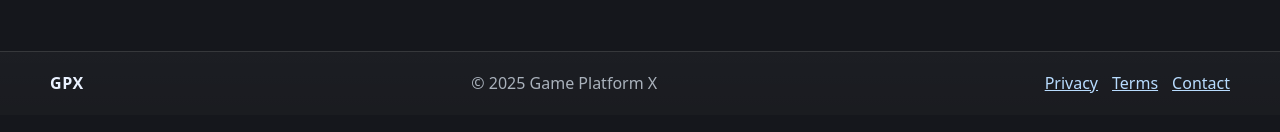
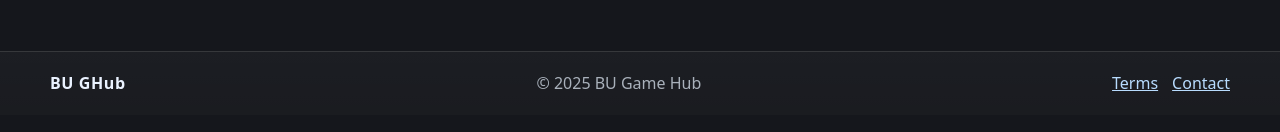
Before and after one commit to Chonthicha27/gamehub-platform, a React (Vite) app in the folder frontend/: page / in a window 1280 px wide. Shown: the part 628-760 px from the top of the page. Built offline with nearby package versions, Linux system fonts and the light colour scheme; no server answers.

Commit message:
Edit Home

```diff
--- a/frontend/src/components/AuthModal.jsx
+++ b/frontend/src/components/AuthModal.jsx
@@ -89,8 +89,8 @@ export default function AuthModal({ open, defaultTab = "login", onClose, onAuthe
         <section className="am2-left">
           <div className="am2-left__bg" style={{ backgroundImage: `url(${BG_URL})` }} />
           <div className="am2-brand">
-            <div className="am2-logo">GPX</div>
-            <div className="am2-slogan">Discover, Play & Share</div>
+            <div className="am2-logo">BU GHub</div>
+
           </div>
         </section>
 
--- a/frontend/src/pages/Home.jsx
+++ b/frontend/src/pages/Home.jsx
@@ -433,10 +433,9 @@ export default function Home({ onLoginClick, onRegisterClick }) {
 
       <footer className="footer-neo">
         <div className="container footer-neo__inner">
-          <div className="brandmark">GPX</div>
-          <div className="muted">© {new Date().getFullYear()} Game Platform X</div>
+          <div className="brandmark">BU GHub</div>
+          <div className="muted">© {new Date().getFullYear()} BU Game Hub</div>
           <div className="links">
-            <a href="#">Privacy</a>
             <a href="#">Terms</a>
             <a href="#">Contact</a>
           </div>
```
